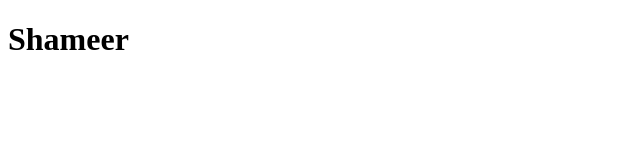
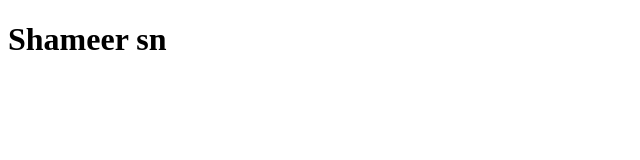
Before and after one commit to shameersn/git-training, a plain HTML site: page index.html in a window 1280 px wide. Shown: the full height of the page, 0-640 px from the left. Drawn offline with Linux system fonts and the light colour scheme.

Commit message:
chagned name
a descriptive comit message

```diff
--- a/index.html
+++ b/index.html
@@ -7,6 +7,6 @@
   <title>My website</title>
 </head>
 <body>
-  <h1>Shameer</h1>
+  <h1>Shameer sn</h1>
 </body>
 </html>
```
